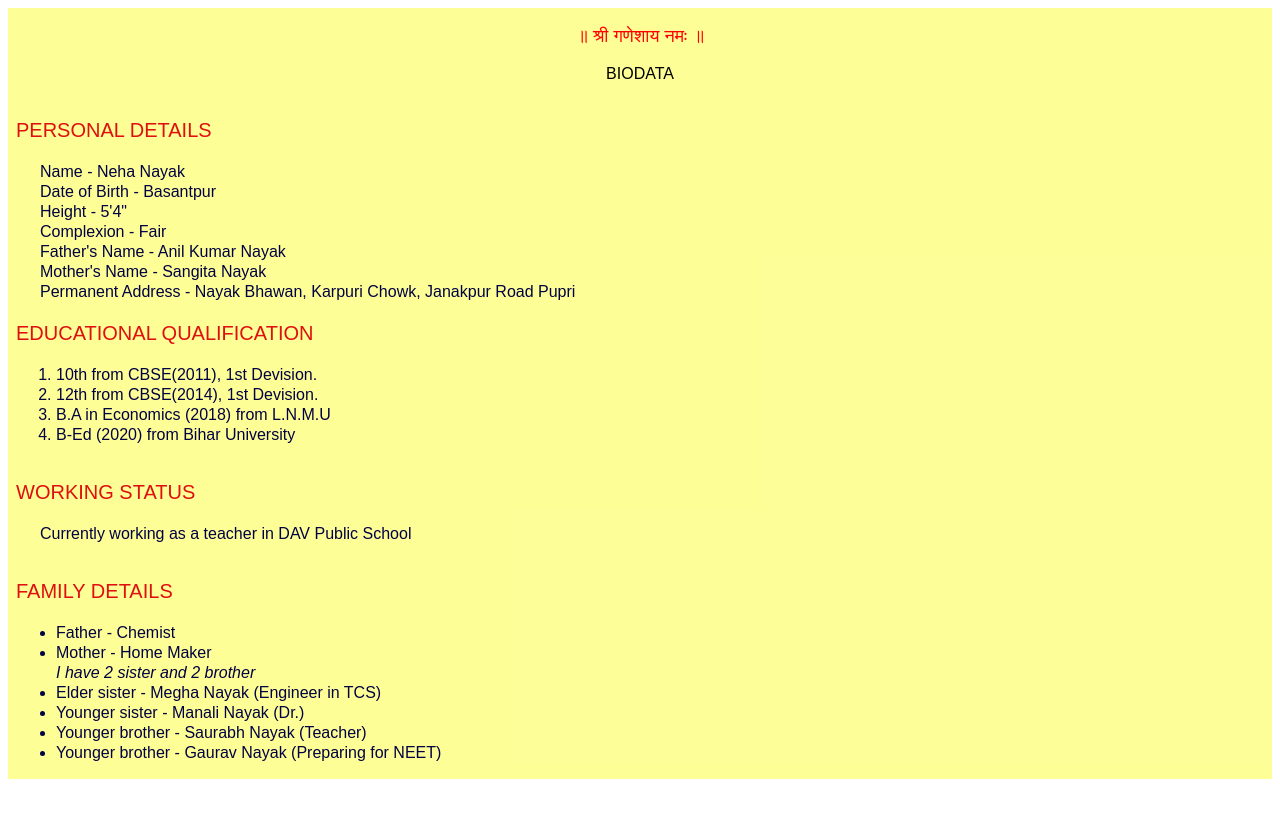
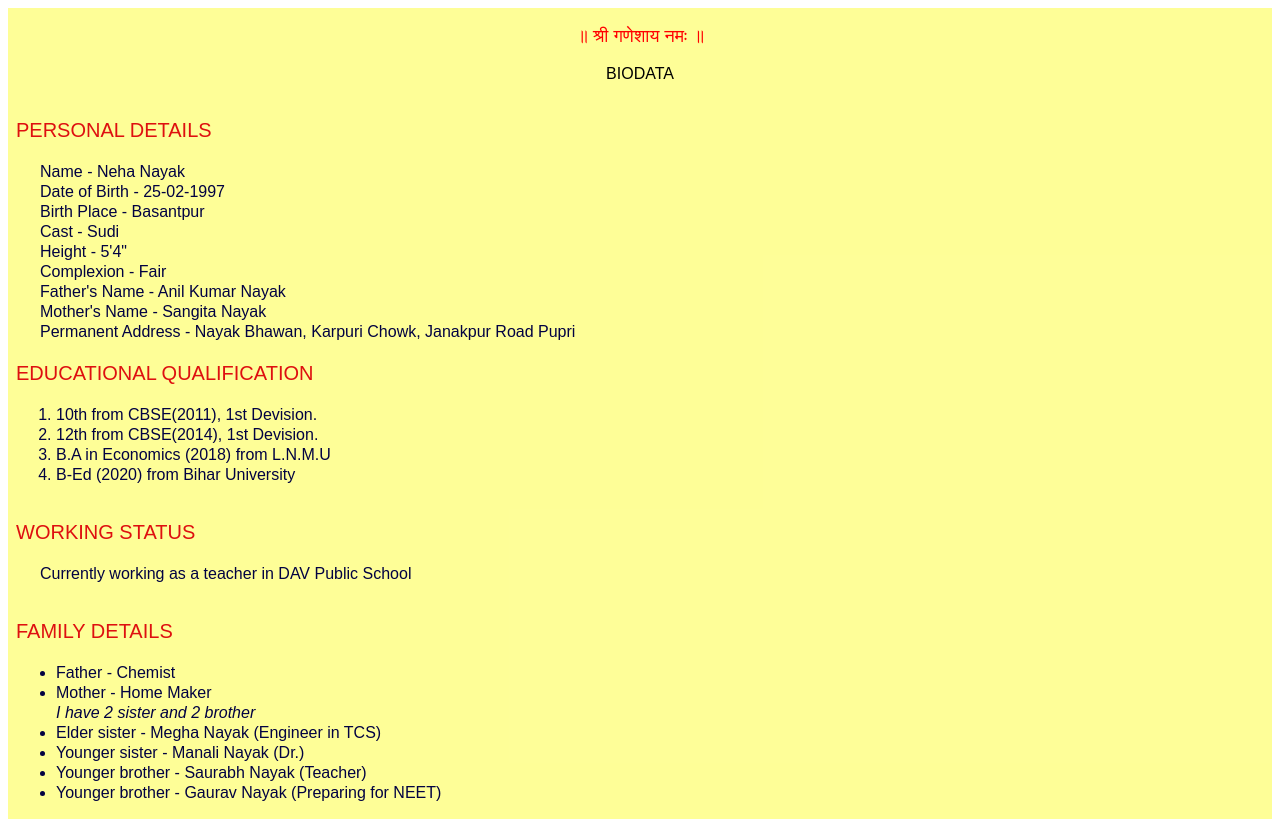
Before and after one commit to NehaNayak123/biodata, a plain HTML site: page index.html in a window 1280 px wide. Before the commit the page ends 800 px from the top, so only its background shows below. Drawn offline with Linux system fonts and the light colour scheme.

Commit message:
Update index.html

```diff
--- a/index.html
+++ b/index.html
@@ -17,7 +17,9 @@
             <p class="sec-heading">PERSONAL DETAILS</p>
             <div class="sec-content sec">
             <div>Name - Neha Nayak</div>
-            <div>Date of Birth - Basantpur</div>
+            <div>Date of Birth - 25-02-1997</div>
+            <div>Birth Place - Basantpur</div>
+            <div>Cast - Sudi</div>
             <div>Height - 5'4"</div>
             <div>Complexion - Fair</div>
             <div>Father's Name - Anil Kumar Nayak</div>
```
